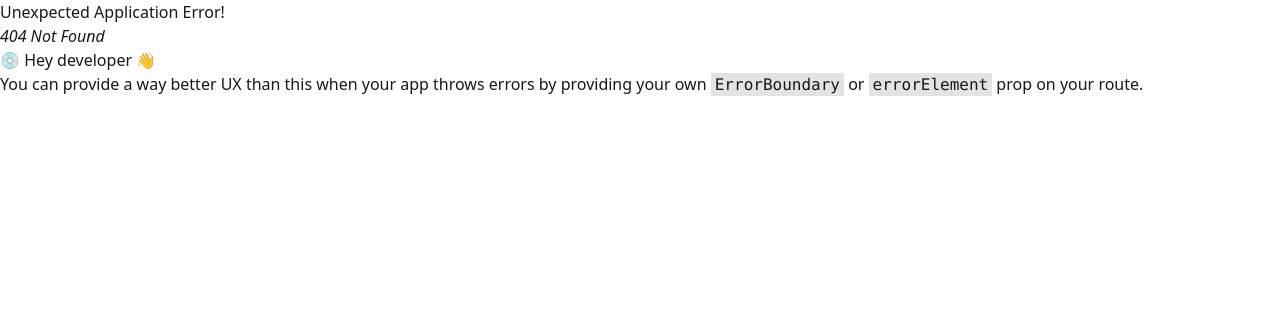
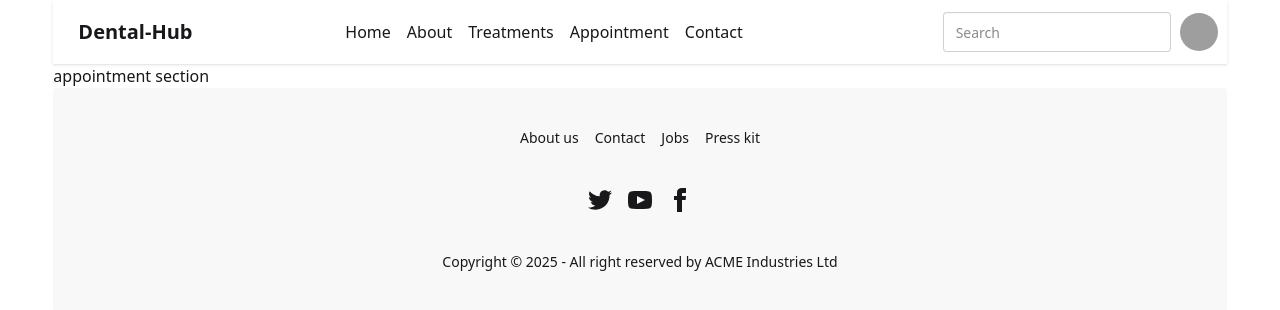
Before and after one commit to Amitkumersarkar/Dental-Hub, a React (Vite) app: page /appointment in a window 1280 px wide. Before the commit this address had no page. Shown: the top 310 px of the page. Built offline with nearby package versions, Linux system fonts and the light colour scheme; grey boxes are pictures that could not be loaded.

Commit message:
routing setup done

```diff
--- a/src/Components/Navbar.jsx
+++ b/src/Components/Navbar.jsx
@@ -1,18 +1,20 @@
-import { Link } from "react-router-dom";
+import { Link, NavLink } from "react-router-dom";
 
 const Navbar = () => {
 
     return (
         <div className="navbar bg-base-100 shadow-sm">
             <div className="flex-1">
-                <a className="btn btn-ghost text-xl">Dental-Hub</a>
+                <NavLink to='/'>
+                    <a className="btn btn-ghost text-xl">Dental-Hub</a>
+                </NavLink>
             </div>
             <div className="flex flex-1 mr-50 list-none gap-4">
 
                 <li >
-                    <Link to='/'>
+                    <NavLink to='/'>
                         <a className="link link-hover">Home</a>
-                    </Link>
+                    </NavLink>
                 </li>
                 <li >
                     <Link to='/about'>
@@ -20,12 +22,12 @@ const Navbar = () => {
                     </Link>
                 </li>
                 <li >
-                    <Link to='/'>
+                    <Link to='/treatment'>
                         <a className="link link-hover">Treatments</a>
                     </Link>
                 </li>
                 <li >
-                    <Link to='/'>
+                    <Link to='/appointment'>
                         <a className="link link-hover">Appointment</a>
                     </Link>
                 </li>
--- /dev/null
+++ b/src/Pages/Appointment.jsx
@@ -0,0 +1,10 @@
+
+const AppointMent = () => {
+    return (
+        <div>
+            <h2>appointment section</h2>
+        </div>
+    );
+};
+
+export default AppointMent;
--- /dev/null
+++ b/src/Pages/Treatment.jsx
@@ -0,0 +1,11 @@
+
+const Treatment = () => {
+
+    return (
+        <div>
+            <h2>treatment</h2>
+        </div>
+    );
+};
+
+export default Treatment;
```
Also changed, not shown: src/main.jsx (+10 -0 lines).
